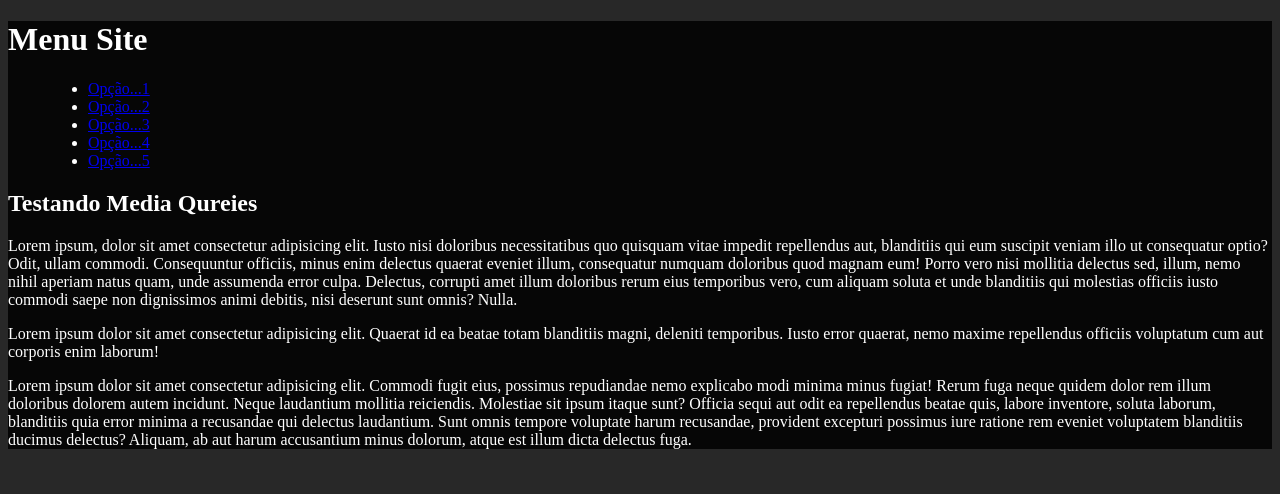
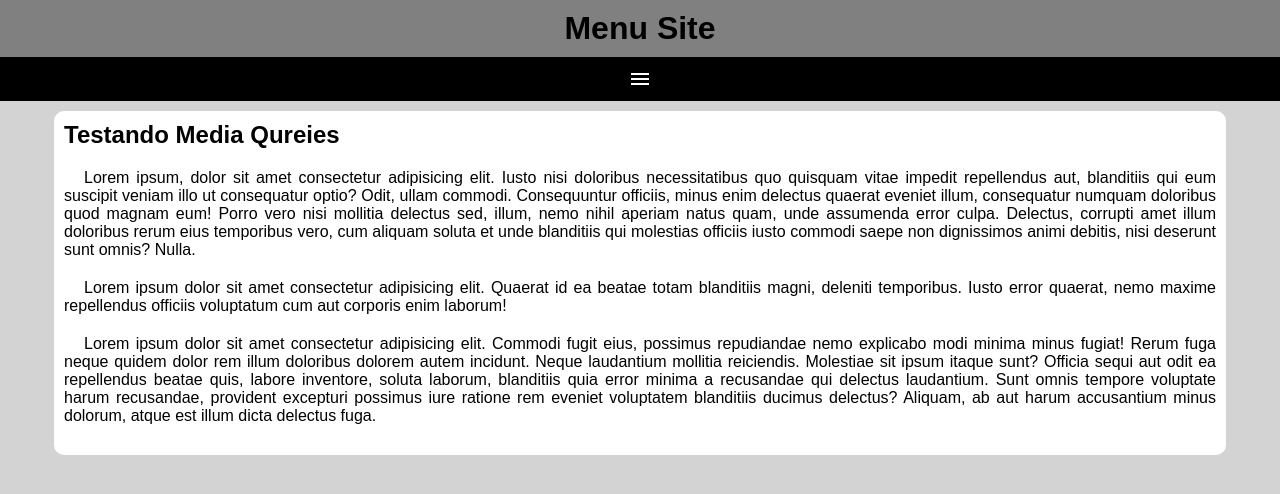
Before and after one commit to DenisJps/HTML-CSS, a plain HTML site: page Exercicios/ex026/mq005/index.html in a window 1280 px wide. Drawn offline with nearby package versions, Linux system fonts and the light colour scheme.

Commit message:
menu hanburguer

```diff
--- a/Exercicios/ex026/mq005/estilos/style.css
+++ b/Exercicios/ex026/mq005/estilos/style.css
@@ -1,6 +1,76 @@
 @charset "UTF-8";
 
+*{
+    font-family:Arial, Helvetica, sans-serif;
+    margin: 0px;
+    padding: 0px;
+}
+
 body, html{
-    background-color: rgba(0, 0, 0, 0.842);
+    background-color: lightgrey;
+
+}
+
+header{
+    background-color: rgb(128, 128, 128);
+}
+
+header > h1{
+    padding: 10px;
+    text-align: center;
+}
+
+span#burguer{
+    background-color: black;
     color: white;
+    display: block;
+    text-align: center;
+    padding: 10px;
+    cursor: pointer;
 }
+
+span#burguer:hover{
+    background-color: white;
+    color: black;
+}
+
+menu{
+    display: none;
+}
+
+menu > ul{
+    list-style-type: none;
+}
+
+menu  a {
+    display: block;
+    padding: 10px;
+    text-decoration: none;
+    text-align: center;
+    background-color: rgb(77, 77, 77);
+    color: white;
+    border-top: 3px solid gray;
+}
+
+menu a:hover{
+    background-color: gray;
+}
+
+main{
+    width: 90vw;
+    background-color: white;
+    margin: auto;
+    margin-top: 10px;
+    padding: 10px;
+    border-radius: 10px;
+
+}article > h2{
+    padding-bottom: 20px;
+
+}
+
+article > p{
+    text-align: justify;
+    margin-bottom: 20px;
+    text-indent: 20px;
+}
--- a/Exercicios/ex026/mq005/index.html
+++ b/Exercicios/ex026/mq005/index.html
@@ -4,12 +4,16 @@
     <meta charset="UTF-8">
     <meta name="viewport" content="width=device-width, initial-scale=1.0">
     <title>Menu</title>
+    <link rel="stylesheet" href="https://fonts.googleapis.com/css2?family=Material+Symbols+Outlined:opsz,wght,FILL,GRAD@20..48,100..700,0..1,-50..200&icon_names=menu" />
     <link rel="stylesheet" href="estilos/style.css">
 </head>
 <body>
     <header>
         <h1>Menu Site</h1>
-        <menu>
+        <span id="burguer" class="material-symbols-outlined" onclick="clickMenu()">
+            menu
+            </span>
+        <menu id="itens">
             <ul>
                 <li><a href="#">Opção...1</a></li>
                 <li><a href="#">Opção...2</a></li>
@@ -35,5 +39,15 @@
 
         </article>
     </main>
+    <script>
+        function clickMenu() {
+            if (itens.style.display == 'block'){
+                itens.style.display = 'none'
+            } else {
+                itens.style.display = 'block'
+            }
+
+        }
+    </script>
 </body>
 </html>
```
